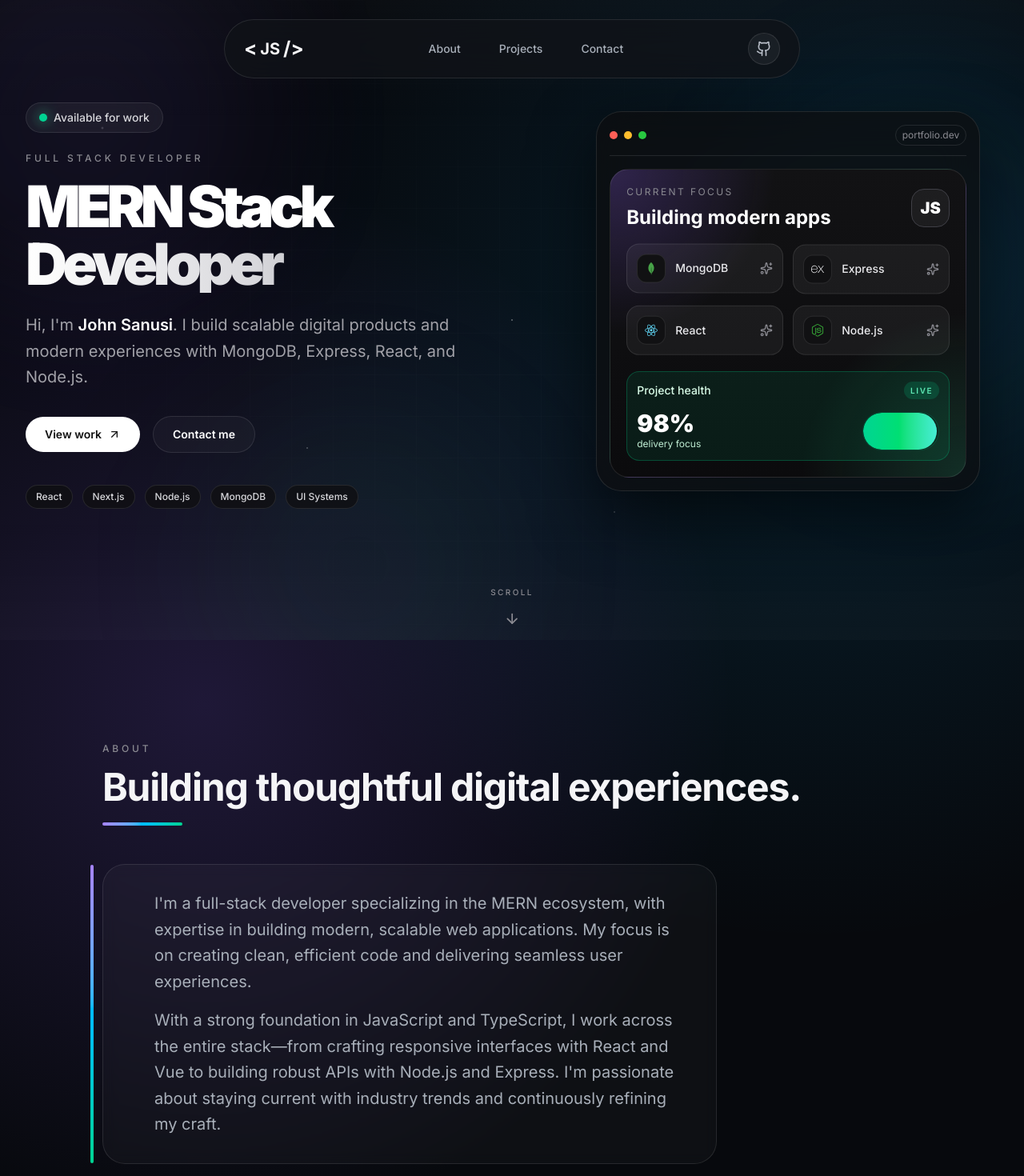
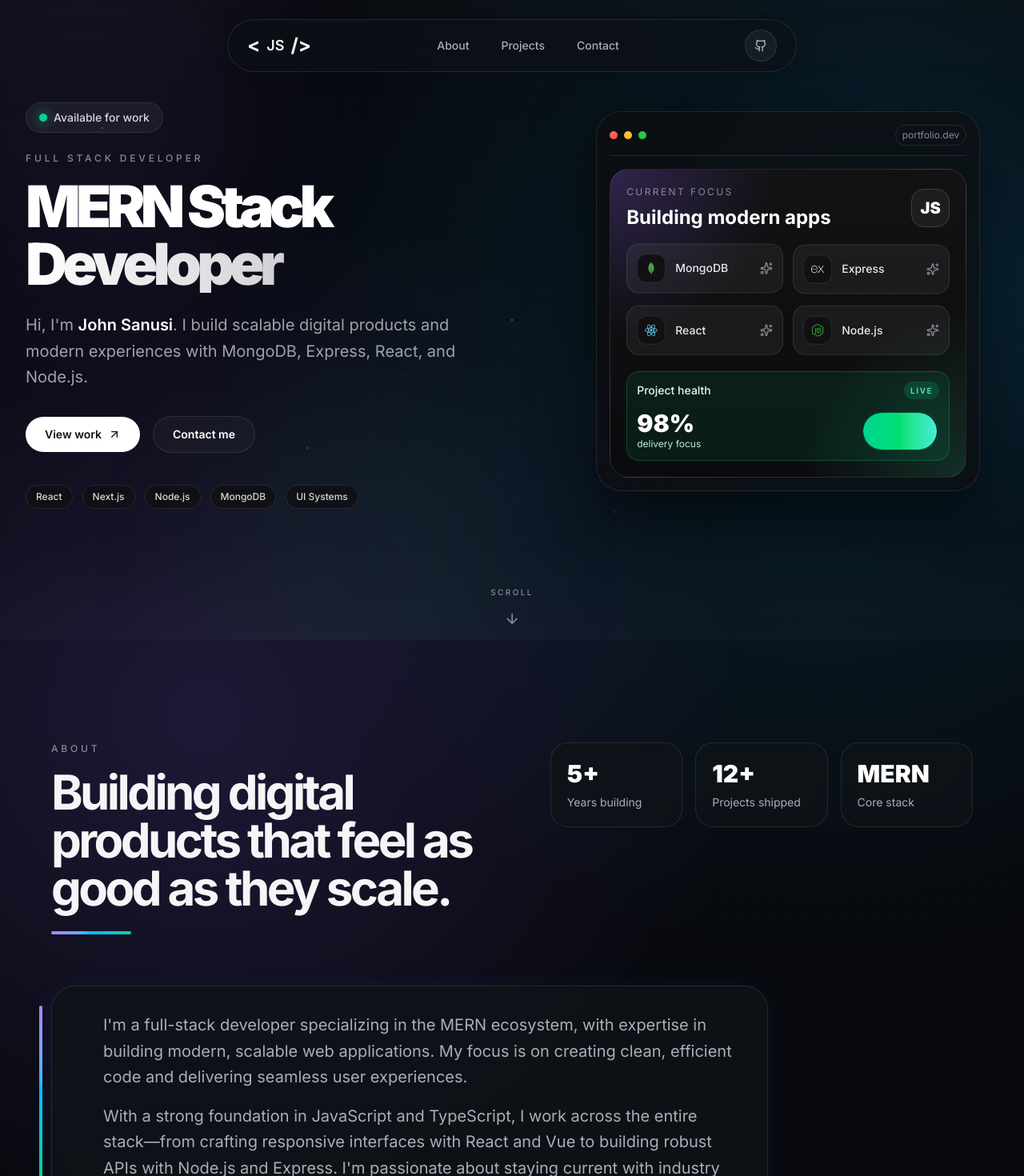
Before and after one commit to JohnSanusi/JohnSanusi, a Next.js app: page / in a window 1280 px wide. Shown: the top 1470 px of the page at 80% size. Built offline with nearby package versions, Linux system fonts and the light colour scheme.

Commit message:
about section refactor

```diff
--- a/components/About.tsx
+++ b/components/About.tsx
@@ -36,6 +36,12 @@
     { name: 'Docker', icon: SiDocker, color: '#2496ED' },
 ];
 
+const stats = [
+    { value: '5+', label: 'Years building' },
+    { value: '12+', label: 'Projects shipped' },
+    { value: 'MERN', label: 'Core stack' },
+];
+
 export default function About() {
     return (
         <section id="about" className="relative overflow-hidden px-6 py-32">
@@ -45,22 +51,23 @@
                     opacity: [0.02, 0.05, 0.02],
                 }}
                 transition={{ duration: 8, repeat: Infinity, ease: 'easeInOut' }}
-                className="absolute left-[-5%] top-1/2 h-80 w-80 rounded-full bg-violet-500/20 blur-[120px]"
+                className="absolute left-[-5%] top-1/2 h-[20rem] w-[20rem] rounded-full bg-violet-500/20 blur-[120px]"
             />
 
-            <div className="relative z-10 mx-auto max-w-5xl">
+            <div className="relative z-10 mx-auto max-w-6xl">
                 <motion.div
                     initial={{ opacity: 0, y: 20 }}
                     whileInView={{ opacity: 1, y: 0 }}
                     viewport={{ once: true }}
                     transition={{ duration: 0.8, ease: [0.16, 1, 0.3, 1] }}
+                    className="grid items-start gap-10 lg:grid-cols-[1.05fr_0.95fr]"
                 >
-                    <div className="mb-12">
+                    <div>
                         <p className="mb-4 text-xs font-medium uppercase tracking-[0.32em] text-[#8a8a91]">
                             About
                         </p>
-                        <h2 className="mb-5 text-4xl font-bold tracking-tight text-[#f5f5f7] md:text-5xl">
-                            Building thoughtful digital experiences.
+                        <h2 className="mb-6 max-w-xl text-4xl font-bold tracking-[-0.06em] text-[#f5f5f7] md:text-5xl lg:text-6xl">
+                            Building digital products that feel as good as they scale.
                         </h2>
                         <motion.div
                             className="h-1 w-[100px] rounded-full bg-gradient-to-r from-violet-400 via-sky-400 to-emerald-400"
@@ -71,14 +78,31 @@
                         />
                     </div>
 
+                    <div className="grid gap-4 sm:grid-cols-3 lg:grid-cols-1 xl:grid-cols-3">
+                        {stats.map((stat, index) => (
+                            <motion.div
+                                key={stat.label}
+                                initial={{ opacity: 0, y: 18 }}
+                                whileInView={{ opacity: 1, y: 0 }}
+                                viewport={{ once: true }}
+                                transition={{ duration: 0.5, delay: index * 0.12 }}
+                                className="rounded-[22px] border border-white/10 bg-[#101318]/80 p-5 backdrop-blur-sm"
+                            >
+                                <div className="text-2xl font-black text-white md:text-3xl">{stat.value}</div>
+                                <div className="mt-2 text-sm text-[#a8afb9]">{stat.label}</div>
+                            </motion.div>
+                        ))}
+                    </div>
+                </motion.div>
+
                 <motion.div
                     initial={{ opacity: 0, y: 20 }}
                     whileInView={{ opacity: 1, y: 0 }}
                     viewport={{ once: true }}
                     transition={{ duration: 0.8, delay: 0.2 }}
-                        className="relative mb-20 max-w-3xl rounded-[28px] border border-white/10 bg-white/3 p-6 backdrop-blur-sm md:p-8"
+                    className="relative mt-16 max-w-4xl rounded-[30px] border border-white/10 bg-[#101318]/80 p-6 shadow-[0_0_30px_rgba(59,130,246,0.08)] backdrop-blur-sm md:p-8"
                 >
-                        <div className="absolute -left-4 top-0 h-full w-1 rounded-full bg-gradient-to-b from-violet-400 via-sky-400 to-emerald-400" />
+                    <div className="absolute -left-4 top-6 h-[70%] w-1 rounded-full bg-gradient-to-b from-violet-400 via-sky-400 to-emerald-400" />
                     <p className="mb-4 pl-8 text-lg leading-relaxed text-[#a8afb9] md:text-xl">
                         I&apos;m a full-stack developer specializing in the MERN ecosystem, with expertise in building modern, scalable web applications. My focus is on creating clean, efficient code and delivering seamless user experiences.
                     </p>
@@ -87,11 +111,10 @@
                     </p>
                 </motion.div>
 
-                    <div className="grid gap-16 md:grid-cols-2">
+                <div className="mt-20 grid gap-16 md:grid-cols-2">
                     <SkillsSection title="Languages" items={languages} />
                     <SkillsSection title="Tools & Technologies" items={tools} />
                 </div>
-                </motion.div>
             </div>
         </section>
     );
--- a/components/Navbar.tsx
+++ b/components/Navbar.tsx
@@ -24,23 +24,21 @@
                 initial={{ y: -100, opacity: 0 }}
                 animate={{ y: 0, opacity: 1 }}
                 transition={{ duration: 0.8, ease: [0.16, 1, 0.3, 1] }}
-                className="fixed top-6 left-1/2 z-50 w-full max-w-3xl -translate-x-1/2 px-6"
+                className="fixed left-1/2 top-6 z-50 w-full max-w-[760px] -translate-x-1/2 px-4 md:px-6"
             >
                 <div
-                    className={`flex items-center justify-between gap-4 rounded-full border px-6 py-4 backdrop-blur-xl transition-all duration-300 ${
+                    className={`flex items-center justify-between gap-4 rounded-full border px-4 py-3 backdrop-blur-2xl transition-all duration-300 md:px-6 ${
                         scrolled
-                            ? 'border-white/15 bg-[#0f1117]/90 shadow-[0_0_30px_rgba(96,165,250,0.15)]'
-                            : 'border-white/10 bg-[#101318]/75'
+                            ? 'border-white/15 bg-[#0e1319]/90 shadow-[0_0_30px_rgba(59,130,246,0.12)]'
+                            : 'border-white/10 bg-[#0d1117]/70 shadow-[0_0_25px_rgba(0,0,0,0.2)]'
                     }`}
                 >
-                    <motion.div whileHover={{ scale: 1.05 }} whileTap={{ scale: 0.95 }}>
+                    <motion.div whileHover={{ scale: 1.04 }} whileTap={{ scale: 0.96 }}>
                         <Link href="/" className="flex items-center justify-center">
-                            <div className="relative flex items-center gap-2">
-                                <div className="flex items-center">
+                            <div className="flex items-center gap-2">
                                 <span className="text-2xl font-bold text-[#f5f5f7]">&lt;</span>
-                                    <span className="mx-1 text-xl font-bold text-[#f5f5f7]">JS</span>
+                                <span className="text-lg font-semibold text-[#f5f5f7]">JS</span>
                                 <span className="text-2xl font-bold text-[#f5f5f7]">/&gt;</span>
-                                </div>
                             </div>
                         </Link>
                     </motion.div>
@@ -51,16 +49,17 @@
                         <NavLink href="#contact">Contact</NavLink>
                     </div>
 
+                    <div className="flex items-center gap-2">
                         <motion.a
                             href="https://github.com/johnsanusi"
                             target="_blank"
                             rel="noopener noreferrer"
-                        whileHover={{ scale: 1.1 }}
-                        whileTap={{ scale: 0.9 }}
+                            whileHover={{ scale: 1.08 }}
+                            whileTap={{ scale: 0.94 }}
                             className="hidden h-10 w-10 items-center justify-center rounded-full border border-white/10 bg-white/5 text-[#b6bcc6] transition-colors duration-200 hover:border-white/20 hover:text-[#f5f5f7] md:flex"
                             aria-label="GitHub"
                         >
-                        <Github className="h-5 w-5" />
+                            <Github className="h-4 w-4" />
                         </motion.a>
 
                         <motion.button
@@ -69,8 +68,9 @@
                             className="flex h-10 w-10 items-center justify-center rounded-full border border-white/10 bg-white/5 text-[#b6bcc6] transition-colors hover:border-white/20 hover:text-[#f5f5f7] md:hidden"
                             aria-label="Menu"
                         >
-                        {mobileMenuOpen ? <X className="h-5 w-5" /> : <Menu className="h-5 w-5" />}
+                            {mobileMenuOpen ? <X className="h-4 w-4" /> : <Menu className="h-4 w-4" />}
                         </motion.button>
+                    </div>
                 </div>
             </motion.nav>
 
@@ -81,9 +81,9 @@
                         animate={{ opacity: 1, scale: 1, y: 0 }}
                         exit={{ opacity: 0, scale: 0.95, y: -20 }}
                         transition={{ duration: 0.2 }}
-                        className="fixed left-1/2 top-24 z-40 w-[90%] max-w-sm -translate-x-1/2 rounded-3xl border border-white/10 bg-[#101318]/95 shadow-[0_0_40px_rgba(59,130,246,0.12)] backdrop-blur-xl md:hidden"
+                        className="fixed left-1/2 top-24 z-40 w-[90%] max-w-sm -translate-x-1/2 rounded-3xl border border-white/10 bg-[#0d1117]/95 shadow-[0_0_35px_rgba(59,130,246,0.15)] backdrop-blur-xl md:hidden"
                     >
-                        <div className="space-y-2 px-6 py-6">
+                        <div className="space-y-2 px-5 py-5">
                             <MobileNavLink href="#about" onClick={() => setMobileMenuOpen(false)}>
                                 About
                             </MobileNavLink>
@@ -100,7 +100,7 @@
                                     rel="noopener noreferrer"
                                     className="flex items-center gap-3 rounded-xl px-4 py-3 text-[#b6bcc6] transition-all hover:bg-white/5 hover:text-[#f5f5f7]"
                                 >
-                                    <Github className="h-5 w-5" />
+                                    <Github className="h-4 w-4" />
                                     <span className="text-sm font-medium">GitHub</span>
                                 </a>
                             </div>
@@ -116,7 +116,7 @@
     return (
         <Link
             href={href}
-            className="rounded-full px-5 py-2 text-sm font-medium text-[#a8afb9] transition-all duration-200 hover:bg-white/5 hover:text-[#f5f5f7]"
+            className="rounded-full px-4 py-2 text-sm font-medium text-[#a8afb9] transition-all duration-200 hover:bg-white/5 hover:text-[#f5f5f7]"
         >
             {children}
         </Link>
@@ -136,7 +136,7 @@
         <Link
             href={href}
             onClick={onClick}
-            className="block rounded-xl px-4 py-3 text-base font-medium text-[#f5f5f7] transition-all hover:bg-white/5 hover:text-[#b6bcc6]"
+            className="block rounded-xl px-3 py-3 text-base font-medium text-[#f5f5f7] transition-all hover:bg-white/5 hover:text-[#b6bcc6]"
         >
             {children}
         </Link>
```
Lines whose indentation alone changed are shown as unchanged.
